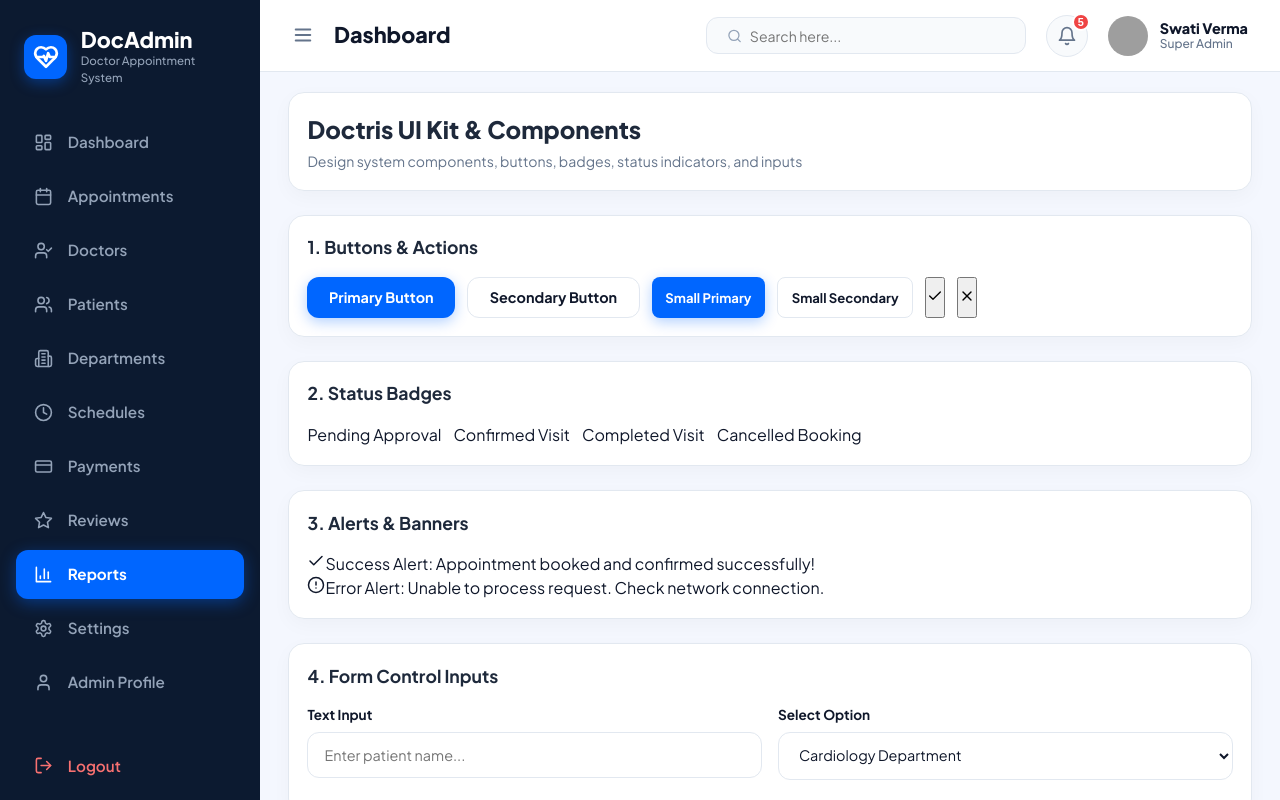
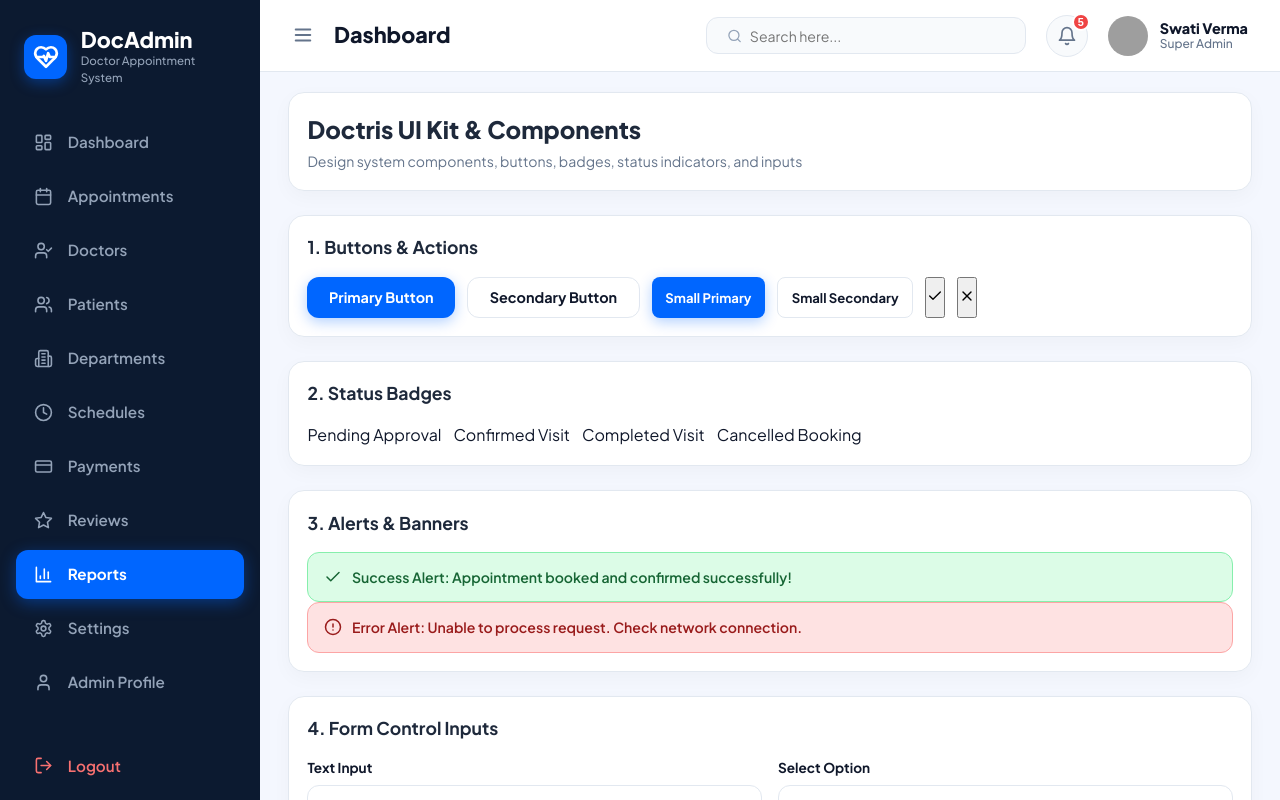
Before and after one commit to swatimistechalphonic-bot/Appointmentbackend, a React (Vite) app in the folder frontend/: page /reports in a window 1280 px wide. Built offline with nearby package versions, Linux system fonts and the light colour scheme; grey boxes are pictures that could not be loaded.

Commit message:
Add modal popup backdrop blur, animation, and form styling in index.css

```diff
--- a/frontend/src/index.css
+++ b/frontend/src/index.css
@@ -505,3 +505,67 @@ body {
   border-color: var(--primary);
   box-shadow: 0 0 0 3px rgba(0, 102, 255, 0.12);
 }
+
+/* Modal Overlay & Popup Styles */
+.modal-overlay {
+  position: fixed;
+  top: 0;
+  left: 0;
+  right: 0;
+  bottom: 0;
+  background: rgba(15, 23, 42, 0.65);
+  backdrop-filter: blur(6px);
+  -webkit-backdrop-filter: blur(6px);
+  z-index: 1000;
+  display: flex;
+  align-items: center;
+  justify-content: center;
+  padding: 1.5rem;
+  animation: modalFadeIn 0.2s ease-out;
+}
+
+.modal-content {
+  background: #FFFFFF;
+  border-radius: var(--radius-xl);
+  padding: 1.75rem;
+  width: 100%;
+  max-width: 600px;
+  max-height: 90vh;
+  overflow-y: auto;
+  box-shadow: 0 25px 50px -12px rgba(0, 0, 0, 0.25);
+  border: 1px solid var(--border);
+  animation: modalSlideUp 0.25s cubic-bezier(0.16, 1, 0.3, 1);
+}
+
+@keyframes modalFadeIn {
+  from { opacity: 0; }
+  to { opacity: 1; }
+}
+
+@keyframes modalSlideUp {
+  from { opacity: 0; transform: translateY(24px) scale(0.96); }
+  to { opacity: 1; transform: translateY(0) scale(1); }
+}
+
+/* Alert Boxes */
+.alert {
+  padding: 0.85rem 1rem;
+  border-radius: var(--radius-md);
+  font-size: 0.88rem;
+  font-weight: 600;
+  display: flex;
+  align-items: center;
+  gap: 0.6rem;
+}
+
+.alert-error {
+  background-color: #FEE2E2;
+  color: #991B1B;
+  border: 1px solid #FCA5A5;
+}
+
+.alert-success {
+  background-color: #DCFCE7;
+  color: #166534;
+  border: 1px solid #86EFAC;
+}
```
